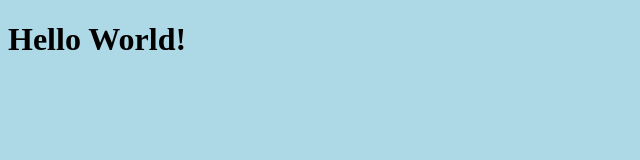
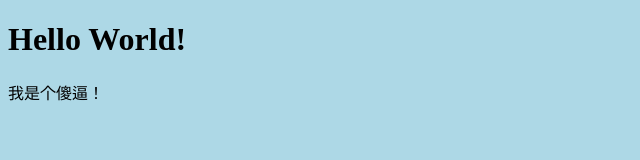
Before and after one commit to Michael-Chen-NJU/Git-example-remote, a plain HTML site: page index.html in a window 1280 px wide. Shown: the whole page, without its empty margins (0-640 px from the left). Drawn offline with Linux system fonts and the light colour scheme.

Commit message:
Modify index.html: words

```diff
--- a/index.html
+++ b/index.html
@@ -9,5 +9,6 @@
     </head>
     <body>
         <h1>Hello World!</h1>
+        <p> 我是个傻逼！</p>
     </body>
 </html>
```
